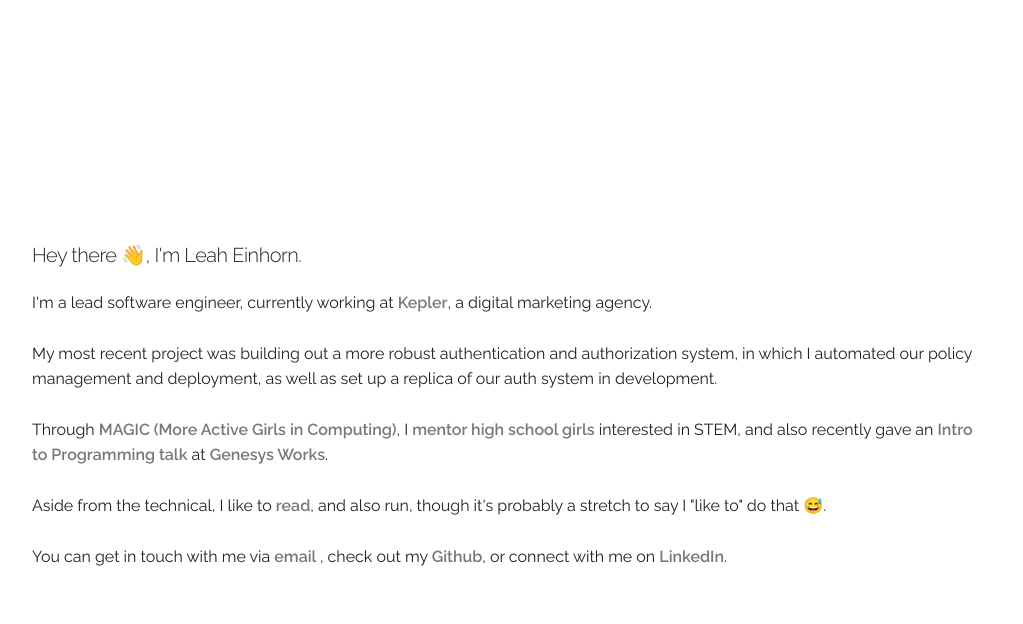
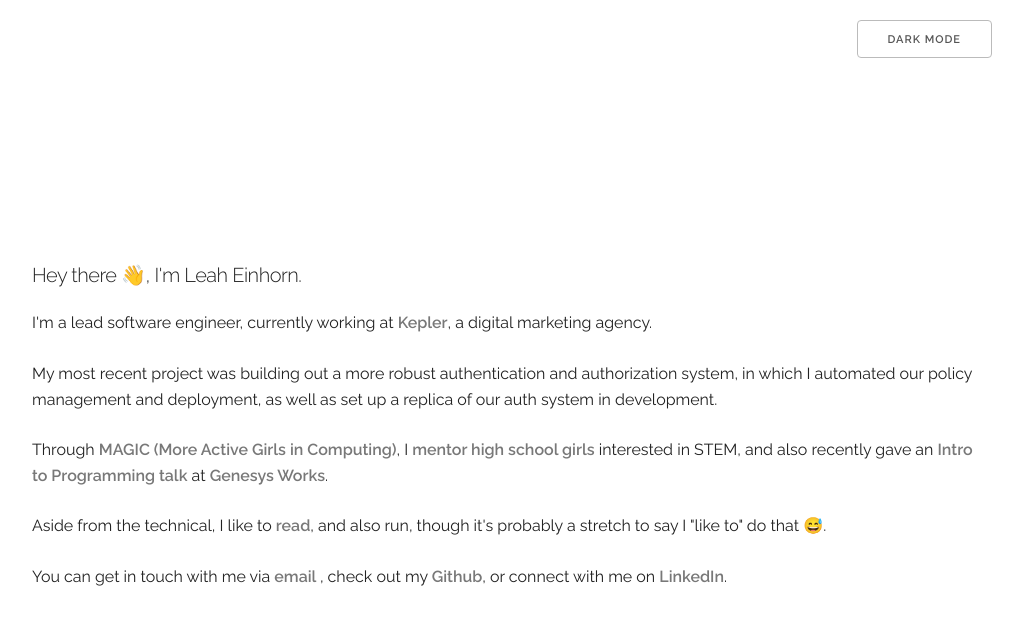
Before and after one commit to leahein/leaheinhorn, a plain HTML site: page index.html in a window 1280 px wide. Shown: the whole page, without its empty margins (128-1151 px from the left). Drawn offline with Linux system fonts and the light colour scheme.

Commit message:
Add dark / light mode

```diff
--- a/index.html
+++ b/index.html
@@ -37,14 +37,45 @@
     gtag('config', 'G-7Y2P95FV1G');
   </script>
 
+  <script>
+    /** Set dark or light mode to the document body */
+    function darkOrLight() {
+
+      var body = document.body
+      body.style.backgroundColor ?
+      body.setAttribute('style', 'background-color: none; color: none;') :
+      body.setAttribute('style', 'background-color: #181818; color: white;')
+
+      var buttonDarkMode = document.getElementsByClassName('button-dark-mode')[0]
+      buttonDarkMode.innerText == "DARK MODE" ?
+        buttonDarkMode.innerText = "LIGHT MODE" :
+        buttonDarkMode.innerText = "DARK MODE"
+
+    }
+
+  </script>
+
+
 </head>
 <body>
 
   <!-- Primary Page Layout
   –––––––––––––––––––––––––––––––––––––––––––––––––– -->
   <div class="container">
+
+    <div class="row u-pull-right">
+
+      <div class="column" style="margin-top: 15%">
+        <button class="button-dark-mode" onclick="darkOrLight()">
+          Dark Mode
+        </button>
+      </div>
+
+    </div>
+
     <div class="row">
-      <div class="column" style="margin-top: 25%">
+
+      <div class="column" style="margin-top: 20%">
 
         <h5>Hey there 👋, I'm Leah Einhorn.</h5>
 
```
